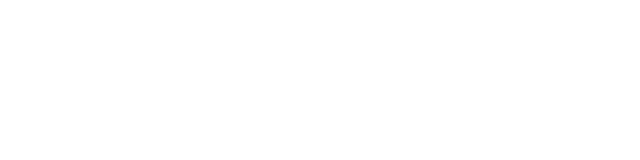
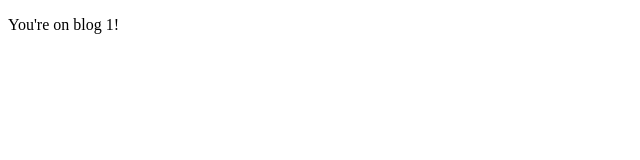
Before and after one commit to golden2402/blog-boogaloo, a React (Create React App) app in the folder frontend/: page /blogs/1 in a window 1280 px wide. Shown: the top 160 px of the page, without its empty margins (0-640 px from the left). Built offline with nearby package versions, Linux system fonts and the light colour scheme.

Commit message:
add example useParams usage

```diff
--- a/frontend/src/pages/BlogPage.js
+++ b/frontend/src/pages/BlogPage.js
@@ -1,7 +1,11 @@
+import { useParams } from "react-router-dom";
+
 const BlogPage = () => {
+  const { id } = useParams();
+
   return (
     <div className="blog-page">
-
+      <p>{`You're on blog ${id}!`}</p>
     </div>
   );
 }
```
